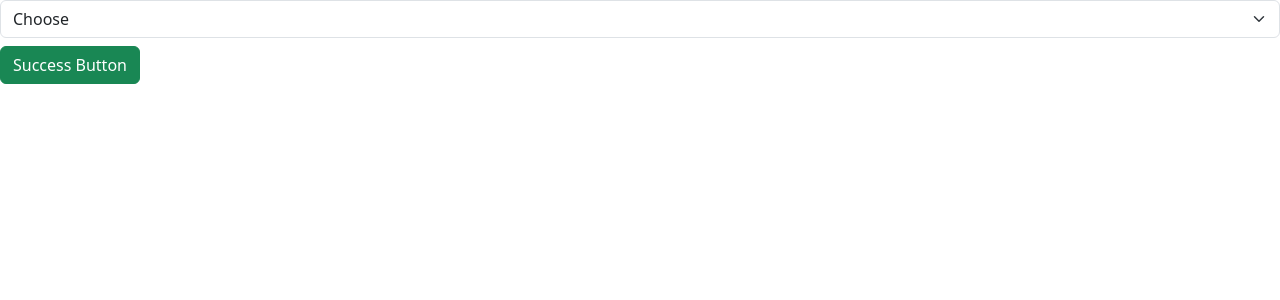
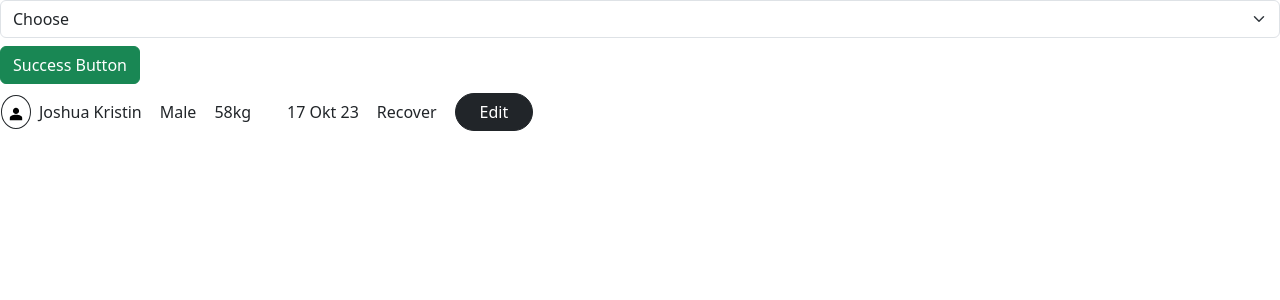
Before and after one commit to Health-Care-System/fe-react-doctor, a React (Vite) app: page / in a window 1280 px wide. Shown: the top 300 px of the page. Built offline with nearby package versions, Linux system fonts and the light colour scheme.

Commit message:
add: Table row patient ui component

```diff
--- a/src/App.jsx
+++ b/src/App.jsx
@@ -1,21 +1,33 @@
-import { Button } from "./components/ui/Button"
-import { Select } from "./components/ui/Form/Select"
+import { Button } from "./components/ui/Button";
+import { PatientTableRow } from "./components/ui/Cards/PatientTableRow";
+import { Select } from "./components/ui/Form/Select";
 
 function App() {
   const options = [
-    {value: 'aku', label: 'Aku'},
-    {value: 'aku2', label: 'Aku2'}
-  ]
+    { value: "aku", label: "Aku" },
+    { value: "aku2", label: "Aku2" },
+  ];
+
+  const data = {
+    name: "Joshua Kristin",
+    gender: "Male",
+    weight: "58kg",
+    disease: "Demam",
+    date: "17 Okt 23",
+    status: "Recover",
+  };
 
   return (
     <>
-      <Select
-        options={options}
-      />
+      <Select options={options} />
 
-      <Button className="btn-success my-2" onClick={() => {}} id="button" >Success Button</Button>
+      <Button className="btn-success my-2" onClick={() => {}} id="button">
+        Success Button
+      </Button>
+
+      <PatientTableRow data={data} />
     </>
-  )
+  );
 }
 
-export default App
+export default App;
--- /dev/null
+++ b/src/components/ui/Cards/PatientTableRow.jsx
@@ -0,0 +1,67 @@
+import { Button } from "../Button";
+
+export const PatientTableRow = ({ data }) => {
+  const { name, gender, weight, discase, date, status } = data;
+  return (
+    <tr className="d-flex flex-row table-responsive align-items-center gap-3 text-nowrap">
+      <td className="d-flex flex-row align-items-center gap-2 text-nowrap">
+        <div className="rounded-circle p-1 border border-dark">
+          <svg
+            xmlns="http://www.w3.org/2000/svg"
+            width={20}
+            height={20}
+            viewBox="0 0 20 20"
+            fill="none"
+          >
+            <g clipPath="url(#clip0_209_14279)">
+              <mask
+                id="mask0_209_14279"
+                style={{ maskType: "alpha" }}
+                maskUnits="userSpaceOnUse"
+                x={0}
+                y={0}
+                width={20}
+                height={20}
+              >
+                <rect
+                  x={0.727295}
+                  y={0.726562}
+                  width={18.5455}
+                  height={18.5455}
+                  fill="#D9D9D9"
+                />
+              </mask>
+              <g mask="url(#mask0_209_14279)">
+                <path
+                  d="M9.99999 10.0002C9.14999 10.0002 8.42234 9.69753 7.81704 9.09222C7.21174 8.48692 6.90909 7.75927 6.90909 6.90927C6.90909 6.05927 7.21174 5.33162 7.81704 4.72631C8.42234 4.12101 9.14999 3.81836 9.99999 3.81836C10.85 3.81836 11.5776 4.12101 12.1829 4.72631C12.7883 5.33162 13.0909 6.05927 13.0909 6.90927C13.0909 7.75927 12.7883 8.48692 12.1829 9.09222C11.5776 9.69753 10.85 10.0002 9.99999 10.0002ZM3.81818 16.182V14.0184C3.81818 13.5805 3.93087 13.178 4.15624 12.811C4.38162 12.4439 4.68106 12.1638 5.05454 11.9706C5.85302 11.5714 6.66439 11.272 7.48863 11.0723C8.31287 10.8727 9.14999 10.7729 9.99999 10.7729C10.85 10.7729 11.6871 10.8727 12.5114 11.0723C13.3356 11.272 14.147 11.5714 14.9454 11.9706C15.3189 12.1638 15.6184 12.4439 15.8437 12.811C16.0691 13.178 16.1818 13.5805 16.1818 14.0184V16.182H3.81818Z"
+                  fill="black"
+                />
+              </g>
+            </g>
+            <defs>
+              <clipPath id="clip0_209_14279">
+                <rect
+                  width={18.5455}
+                  height={18.5455}
+                  fill="white"
+                  transform="translate(0.727295 0.726562)"
+                />
+              </clipPath>
+            </defs>
+          </svg>
+        </div>
+        <p className="m-0">{name}</p>
+      </td>
+      <td>{gender}</td>
+      <td>{weight}</td>
+      <td>{discase}</td>
+      <td>{date}</td>
+      <td>{status}</td>
+      <td>
+        <Button className="btn-dark rounded-pill px-4" onClick={() => {}}>
+          Edit
+        </Button>
+      </td>
+    </tr>
+  );
+};
```
